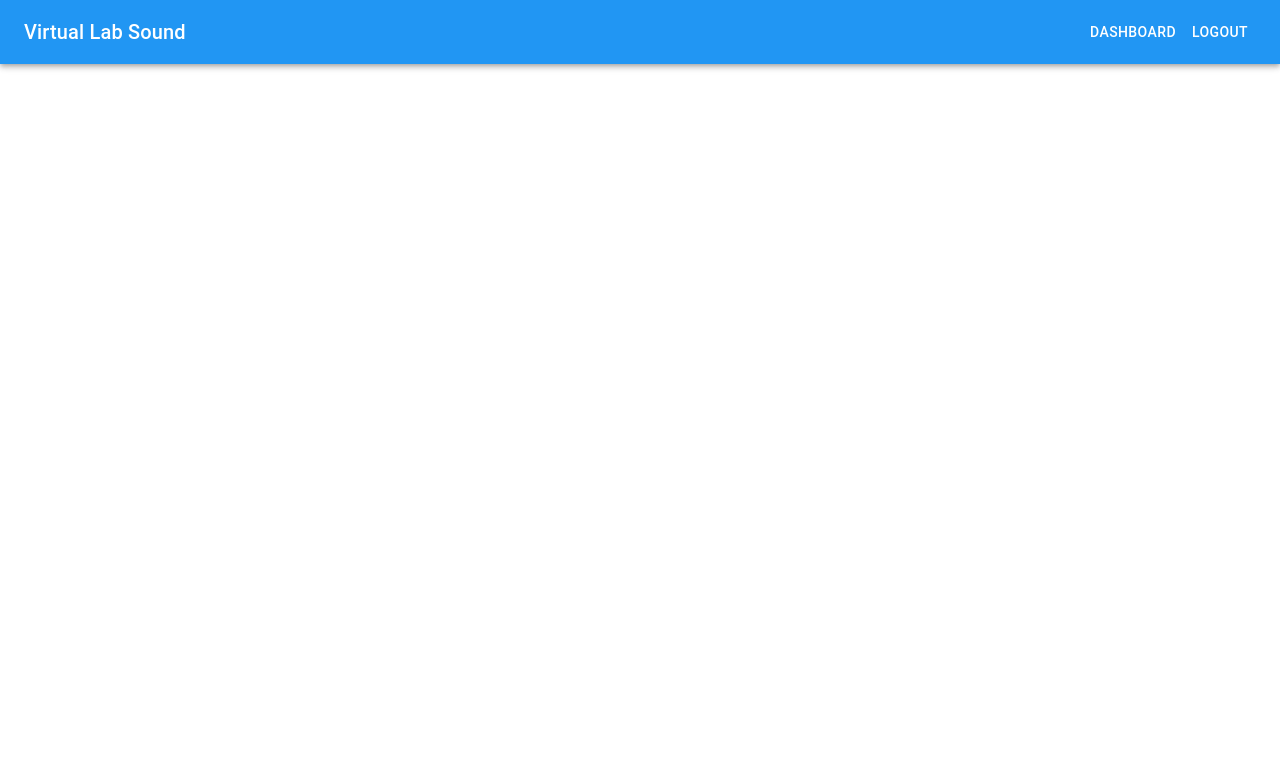
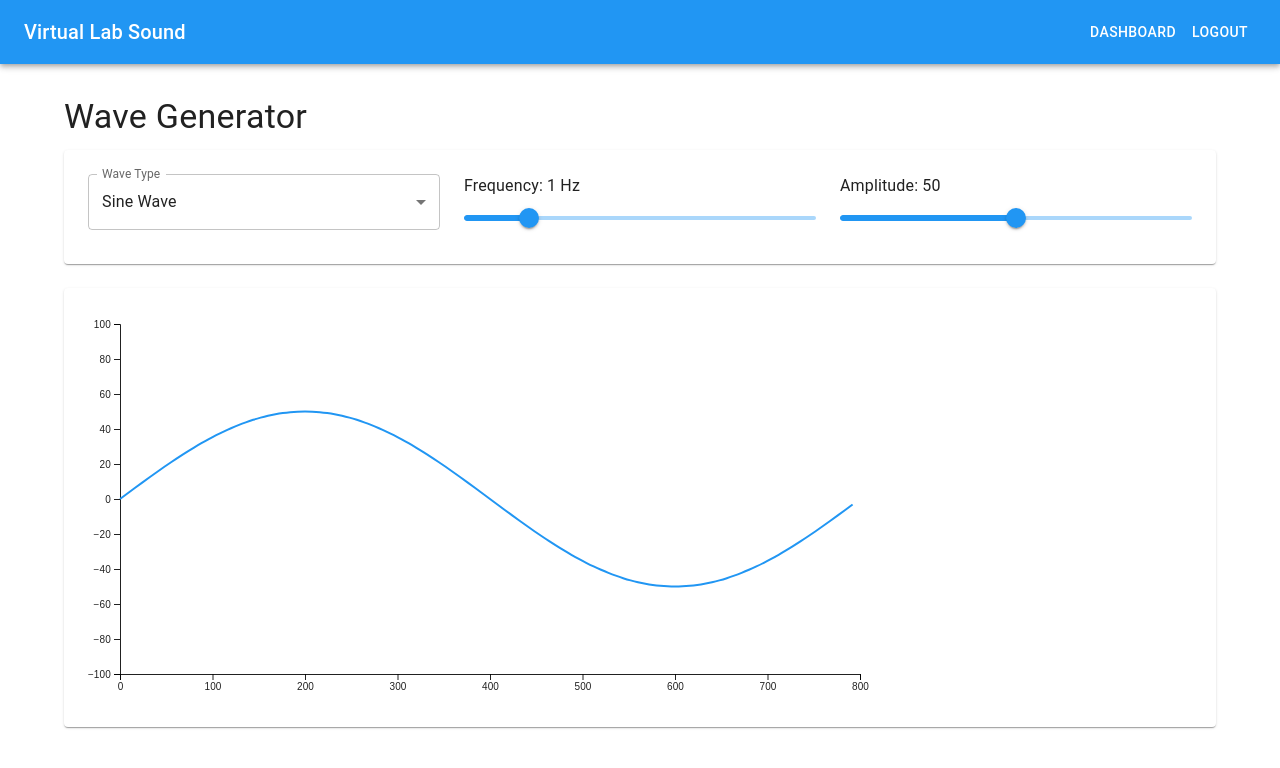
Before and after one commit to rafidhiyaulhaq/virtual-lab-sound, a React (Create React App) app: page /wave-generator in a window 1280 px wide. Shown: the top 768 px of the page. Built offline with nearby package versions, Linux system fonts and the light colour scheme.

Commit message:
progress 3

```diff
--- a/src/App.js
+++ b/src/App.js
@@ -9,6 +9,7 @@ import Login from './components/auth/Login';
 import Register from './components/auth/Register';
 import Dashboard from './components/dashboard/Dashboard';
 import Navigation from './components/common/Navigation';
+import WaveGenerator from './components/experiments/WaveGenerator';
 
 const theme = createTheme({
   palette: {
@@ -34,6 +35,7 @@ function App() {
             <Route path="/register" element={<Register />} />
             <Route path="/dashboard" element={<Dashboard />} />
             <Route path="/" element={<Dashboard />} />
+            <Route path="/wave-generator" element={<WaveGenerator />} />
           </Routes>
         </div>
       </Router>
--- /dev/null
+++ b/src/components/experiments/WaveGenerator.jsx
@@ -0,0 +1,155 @@
+// src/components/experiments/WaveGenerator.jsx
+import React, { useState, useEffect, useRef } from 'react';
+import {
+  Container,
+  Paper,
+  Typography,
+  Slider,
+  Select,
+  MenuItem,
+  FormControl,
+  InputLabel,
+  Grid,
+  Button
+} from '@mui/material';
+import * as d3 from 'd3';
+
+const WaveGenerator = () => {
+  const [waveType, setWaveType] = useState('sine');
+  const [frequency, setFrequency] = useState(1);
+  const [amplitude, setAmplitude] = useState(50);
+  const svgRef = useRef();
+
+  const generateWaveData = () => {
+    const points = [];
+    const width = 800;
+    const steps = 100;
+
+    for (let i = 0; i < steps; i++) {
+      const x = (i / steps) * width;
+      let y = 0;
+
+      switch (waveType) {
+        case 'sine':
+          y = amplitude * Math.sin(2 * Math.PI * frequency * (i / steps));
+          break;
+        case 'square':
+          y = amplitude * Math.sign(Math.sin(2 * Math.PI * frequency * (i / steps)));
+          break;
+        case 'triangle':
+          y = amplitude * Math.asin(Math.sin(2 * Math.PI * frequency * (i / steps))) * 2 / Math.PI;
+          break;
+        default:
+          y = 0;
+      }
+      points.push({ x, y });
+    }
+    return points;
+  };
+
+  useEffect(() => {
+    const margin = { top: 20, right: 20, bottom: 30, left: 40 };
+    const width = 800 - margin.left - margin.right;
+    const height = 400 - margin.top - margin.bottom;
+
+    // Clear previous SVG
+    d3.select(svgRef.current).selectAll("*").remove();
+
+    const svg = d3.select(svgRef.current)
+      .attr("width", width + margin.left + margin.right)
+      .attr("height", height + margin.top + margin.bottom)
+      .append("g")
+      .attr("transform", `translate(${margin.left},${margin.top + height/2})`);
+
+    // Create scales
+    const xScale = d3.scaleLinear()
+      .domain([0, 800])
+      .range([0, width]);
+
+    const yScale = d3.scaleLinear()
+      .domain([-100, 100])
+      .range([height/2, -height/2]);
+
+    // Create line generator
+    const line = d3.line()
+      .x(d => xScale(d.x))
+      .y(d => yScale(d.y))
+      .curve(d3.curveMonotoneX);
+
+    // Draw x-axis
+    svg.append("g")
+      .attr("class", "x-axis")
+      .attr("transform", `translate(0,${height/2})`)
+      .call(d3.axisBottom(xScale));
+
+    // Draw y-axis
+    svg.append("g")
+      .attr("class", "y-axis")
+      .call(d3.axisLeft(yScale));
+
+    // Draw wave
+    const waveData = generateWaveData();
+    svg.append("path")
+      .datum(waveData)
+      .attr("class", "wave")
+      .attr("fill", "none")
+      .attr("stroke", "#2196f3")
+      .attr("stroke-width", 2)
+      .attr("d", line);
+
+  }, [waveType, frequency, amplitude]);
+
+  return (
+    <Container maxWidth="lg" sx={{ mt: 4, mb: 4 }}>
+      <Typography variant="h4" gutterBottom>
+        Wave Generator
+      </Typography>
+      <Paper sx={{ p: 3, mb: 3 }}>
+        <Grid container spacing={3}>
+          <Grid item xs={12} md={4}>
+            <FormControl fullWidth>
+              <InputLabel>Wave Type</InputLabel>
+              <Select
+                value={waveType}
+                label="Wave Type"
+                onChange={(e) => setWaveType(e.target.value)}
+              >
+                <MenuItem value="sine">Sine Wave</MenuItem>
+                <MenuItem value="square">Square Wave</MenuItem>
+                <MenuItem value="triangle">Triangle Wave</MenuItem>
+              </Select>
+            </FormControl>
+          </Grid>
+          <Grid item xs={12} md={4}>
+            <Typography gutterBottom>
+              Frequency: {frequency} Hz
+            </Typography>
+            <Slider
+              value={frequency}
+              onChange={(e, newValue) => setFrequency(newValue)}
+              min={0.1}
+              max={5}
+              step={0.1}
+            />
+          </Grid>
+          <Grid item xs={12} md={4}>
+            <Typography gutterBottom>
+              Amplitude: {amplitude}
+            </Typography>
+            <Slider
+              value={amplitude}
+              onChange={(e, newValue) => setAmplitude(newValue)}
+              min={0}
+              max={100}
+            />
+          </Grid>
+        </Grid>
+      </Paper>
+      <Paper sx={{ p: 2 }}>
+        <svg ref={svgRef}></svg>
+      </Paper>
+    </Container>
+  );
+};
+
+export default WaveGenerator;
```
